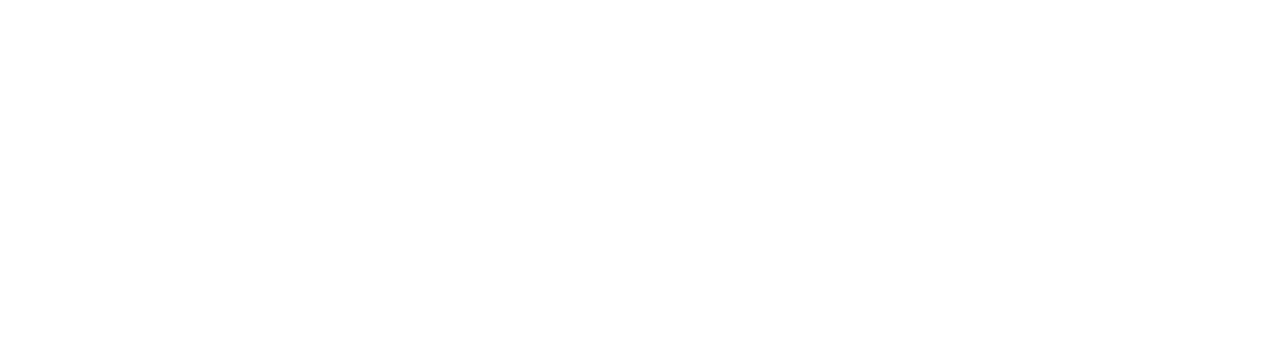
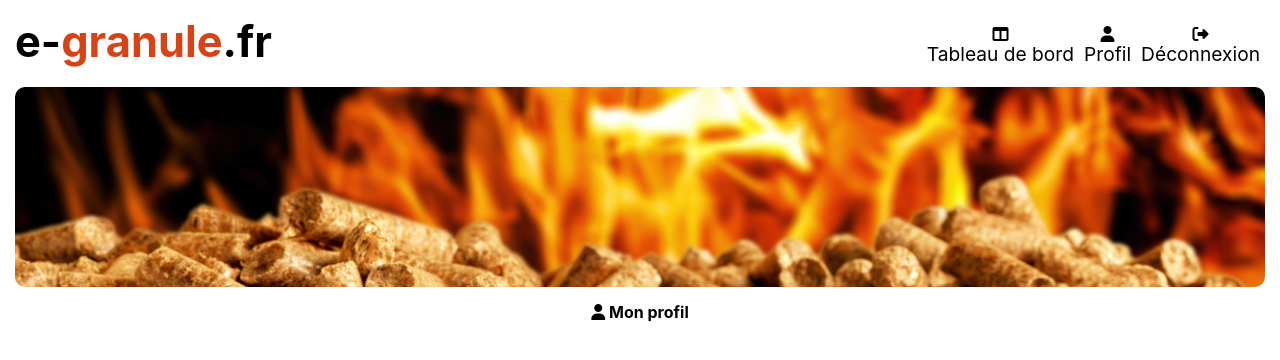
Before and after one commit to JonathanChosson/meubleagranule, a React (Create React App) app: page /profil in a window 1280 px wide. Shown: the top 360 px of the page. Built offline with nearby package versions, Linux system fonts and the light colour scheme.

Commit message:
[Routeur] Mise en place des liens clicable :twisted_rightwards_arrows:

```diff
--- a/src/Pages/Home.jsx
+++ b/src/Pages/Home.jsx
@@ -1,4 +1,5 @@
 import React from "react"
+import Banniere from "../components/Banniere"
 import Header from "../components/Header"
 import "../Style/Pages/Home.css"
 
@@ -6,18 +7,7 @@
     return (
         <div className="Home">
             <Header />
-            <article className="Home__article">
-                <figure className="Home__article__figure">
-                    <img
-                        className="Home__article__figure__img"
-                        src="./image/fond.jpeg"
-                        alt="Chauffage granule"
-                    />
-                    {/* <figcaption className="Home__article__figure__figcaption">
-                        Gerer vos granulés
-                    </figcaption> */}
-                </figure>
-            </article>
+            <Banniere />
             <article className="Home__article">
                 <p className="Home__article__p">
                     e-
--- a/src/Pages/Profil.jsx
+++ b/src/Pages/Profil.jsx
@@ -1,7 +1,20 @@
 import React from "react"
+import Banniere from "../components/Banniere"
+import Header from "../components/Header"
+import "../Style/Pages/Profil.css"
 
 const Profil = () => {
-    return <div className="Profil"></div>
+    return (
+        <div className="Profil">
+            <Header />
+            <Banniere />
+            <article className="Profil__article">
+                <h1>
+                    <i className="fa-solid fa-user"></i> Mon profil
+                </h1>
+            </article>
+        </div>
+    )
 }
 
 export default Profil
--- /dev/null
+++ b/src/Style/Components/Banniere.css
@@ -0,0 +1,22 @@
+.Banniere__article {
+    display: flex;
+    justify-content: center;
+    align-items: center;
+}
+
+.Banniere__article__figure {
+    margin-top: 10px;
+    width: 100%;
+    height: 200px;
+    position: relative;
+    display: flex;
+    justify-content: center;
+    align-items: center;
+}
+
+.Banniere__article__figure__img {
+    width: 100%;
+    height: 200px;
+    object-fit: cover;
+    border-radius: 10px;
+}
--- a/src/Style/Pages/Home.css
+++ b/src/Style/Pages/Home.css
@@ -2,23 +2,6 @@
     display: flex;
     justify-content: center;
     align-items: center;
-}
-
-.Home__article__figure {
-    margin-top: 10px;
-    width: 100%;
-    height: 200px;
-    position: relative;
-    display: flex;
-    justify-content: center;
-    align-items: center;
-}
-
-.Home__article__figure__img {
-    width: 100%;
-    height: 200px;
-    object-fit: cover;
-    border-radius: 10px;
 }
 
 .Home__article__figure__figcaption {
--- /dev/null
+++ b/src/Style/Pages/Profil.css
@@ -0,0 +1,6 @@
+.Profil__article {
+    margin-top: 15px;
+    display: flex;
+    justify-content: center;
+    align-items: center;
+}
--- /dev/null
+++ b/src/components/Banniere.jsx
@@ -0,0 +1,21 @@
+import React from "react"
+import "../Style/Components/Banniere.css"
+
+const Banniere = () => {
+    return (
+        <article className="Banniere__article">
+            <figure className="Banniere__article__figure">
+                <img
+                    className="Banniere__article__figure__img"
+                    src="./image/fond.jpeg"
+                    alt="Chauffage granule"
+                />
+                {/* <figcaption className="Home__article__figure__figcaption">
+                        Gerer vos granulés
+                    </figcaption> */}
+            </figure>
+        </article>
+    )
+}
+
+export default Banniere
--- a/src/components/Header.jsx
+++ b/src/components/Header.jsx
@@ -11,10 +11,12 @@
     }
     return (
         <div className="Header">
-            <h1 className="Header__h1">
-                e-
-                <span className="Rouge Header__h1__span">granule</span>.fr
-            </h1>
+            <Link className="link" to={"/"}>
+                <h1 className="Header__h1">
+                    e-
+                    <span className="Rouge Header__h1__span">granule</span>.fr
+                </h1>
+            </Link>
             <nav className="Header__nav">
                 <i
                     className="fa-solid fa-bars Header__nav__hamburger"
```
